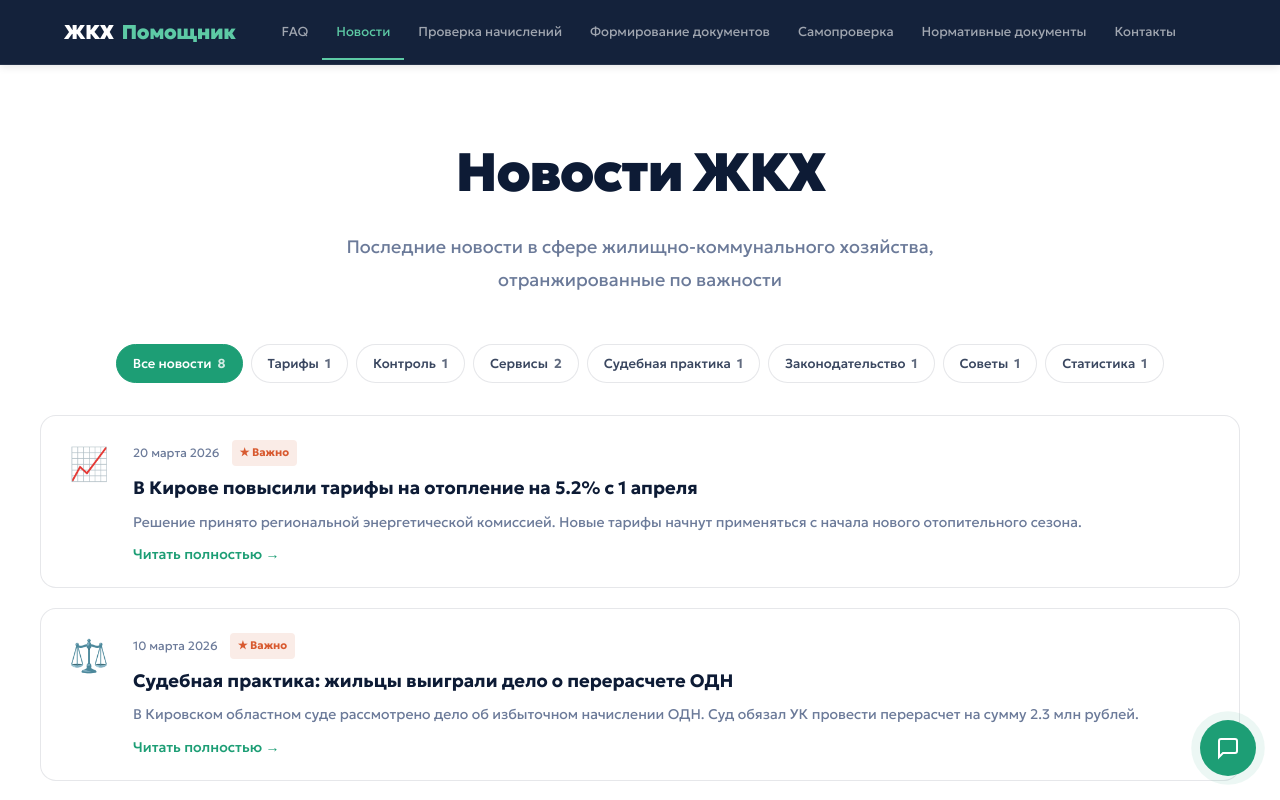
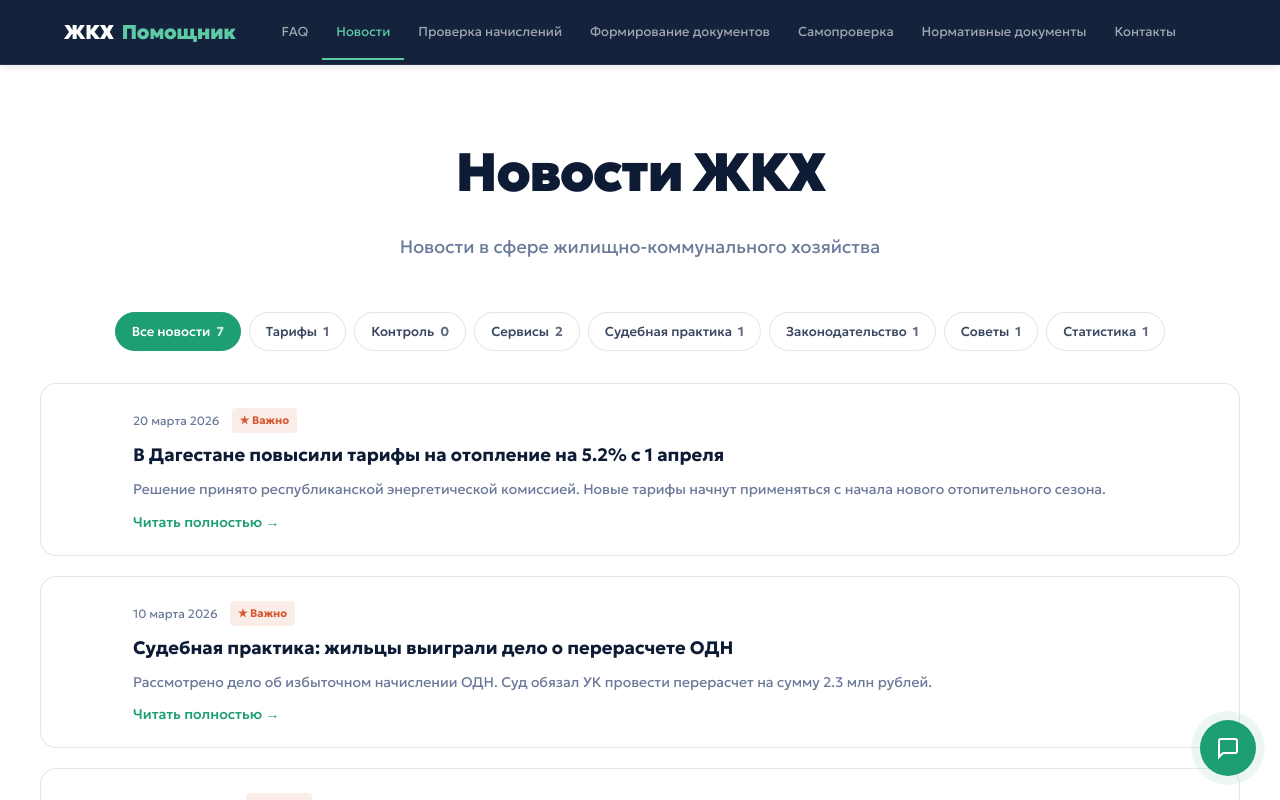
Before and after one commit to satret/zhkh-project, a React (Vite) app in the folder frontend/: page / in a window 1280 px wide. Both pictures are taken after a click on the button "Новости". Shown: the top 800 px of the page. Built offline with nearby package versions, Linux system fonts and the light colour scheme.

Commit message:
fix news

```diff
--- a/frontend/src/pages/News.jsx
+++ b/frontend/src/pages/News.jsx
@@ -8,74 +8,58 @@ export default function News() {
     {
       id: 1,
       date: '20 марта 2026',
-      title: 'В Кирове повысили тарифы на отопление на 5.2% с 1 апреля',
-      excerpt: 'Решение принято региональной энергетической комиссией. Новые тарифы начнут применяться с начала нового отопительного сезона.',
+      title: 'В Дагестане повысили тарифы на отопление на 5.2% с 1 апреля',
+      excerpt: 'Решение принято республиканской энергетической комиссией. Новые тарифы начнут применяться с начала нового отопительного сезона.',
       category: 'tariffs',
-      importance: 'high',
-      image: '📈'
+      importance: 'high'
     },
     {
       id: 2,
-      date: '18 марта 2026',
-      title: 'ГЖИ Кировской области провела проверку 50 управляющих компаний',
-      excerpt: 'Выявлены множественные нарушения в расчетах ОДН. Выданы предписания на устранение в течение 30 дней.',
-      category: 'control',
-      importance: 'medium',
-      image: '🔍'
-    },
-    {
-      id: 3,
       date: '15 марта 2026',
       title: 'Новый пакет услуг для собственников жилья на портале Госуслуги',
       excerpt: 'Теперь можно подать жалобу на УК, скачать справку о регистрации и проверить статус квитанции в одном месте.',
       category: 'services',
       importance: 'medium',
-      image: '✅'
+    },
+    {
+      id: 3,
+      date: '10 марта 2026',
+      title: 'Судебная практика: жильцы выиграли дело о перерасчете ОДН',
+      excerpt: 'Рассмотрено дело об избыточном начислении ОДН. Суд обязал УК провести перерасчет на сумму 2.3 млн рублей.',
+      category: 'legal',
+      importance: 'high'
     },
     {
       id: 4,
-      date: '10 марта 2026',
-      title: 'Судебная практика: жильцы выиграли дело о перерасчете ОДН',
-      excerpt: 'В Кировском областном суде рассмотрено дело об избыточном начислении ОДН. Суд обязал УК провести перерасчет на сумму 2.3 млн рублей.',
-      category: 'legal',
-      importance: 'high',
-      image: '⚖️'
-    },
-    {
-      id: 5,
       date: '5 марта 2026',
       title: 'Рекомендация: как правильно фиксировать дефекты в квартире',
       excerpt: 'Эксперты рассказали о требованиях к оформлению актов дефектов и как они помогут в суде.',
       category: 'tips',
-      importance: 'low',
-      image: '💡'
+      importance: 'low'
     },
     {
-      id: 6,
+      id: 5,
       date: '28 февраля 2026',
       title: 'Изменения в ПП РФ №354: новые правила расчета взносов на капремонт',
       excerpt: 'С 1 марта вступили в силу поправки, касающиеся расчета взносов на капитальный ремонт для домов, находящихся в программе.',
       category: 'legislation',
-      importance: 'high',
-      image: '📋'
+      importance: 'high'
+    },
+    {
+      id: 6,
+      date: '25 февраля 2026',
+      title: 'Опрос: как жители республики оценивают качество услуг ЖКХ',
+      excerpt: 'Результаты исследования показали, что 67% респондентов недовольны качеством отопления зимой.',
+      category: 'stats',
+      importance: 'low'
     },
     {
       id: 7,
-      date: '25 февраля 2026',
-      title: 'Опрос: как жители Кирова оценивают качество услуг ЖКХ',
-      excerpt: 'Результаты исследования показали, что 67% респондентов недовольны качеством отопления зимой.',
-      category: 'stats',
-      importance: 'low',
-      image: '📊'
-    },
-    {
-      id: 8,
       date: '20 февраля 2026',
       title: 'Новый способ оплаты ЖКХ: платежи через мобильное приложение',
       excerpt: 'Несколько крупных УК внедрили возможность оплаты через собственные приложения с функцией отслеживания статуса платежа.',
       category: 'services',
-      importance: 'medium',
-      image: '📱'
+      importance: 'medium'
     }
   ];
 
@@ -109,7 +93,7 @@ export default function News() {
       <div className="section-inner">
         <div className="page-header">
           <h1>Новости ЖКХ</h1>
-          <p className="page-subtitle">Последние новости в сфере жилищно-коммунального хозяйства, отранжированные по важности</p>
+          <p className="page-subtitle">Новости в сфере жилищно-коммунального хозяйства</p>
         </div>
 
         <div className="news-filters">
```
